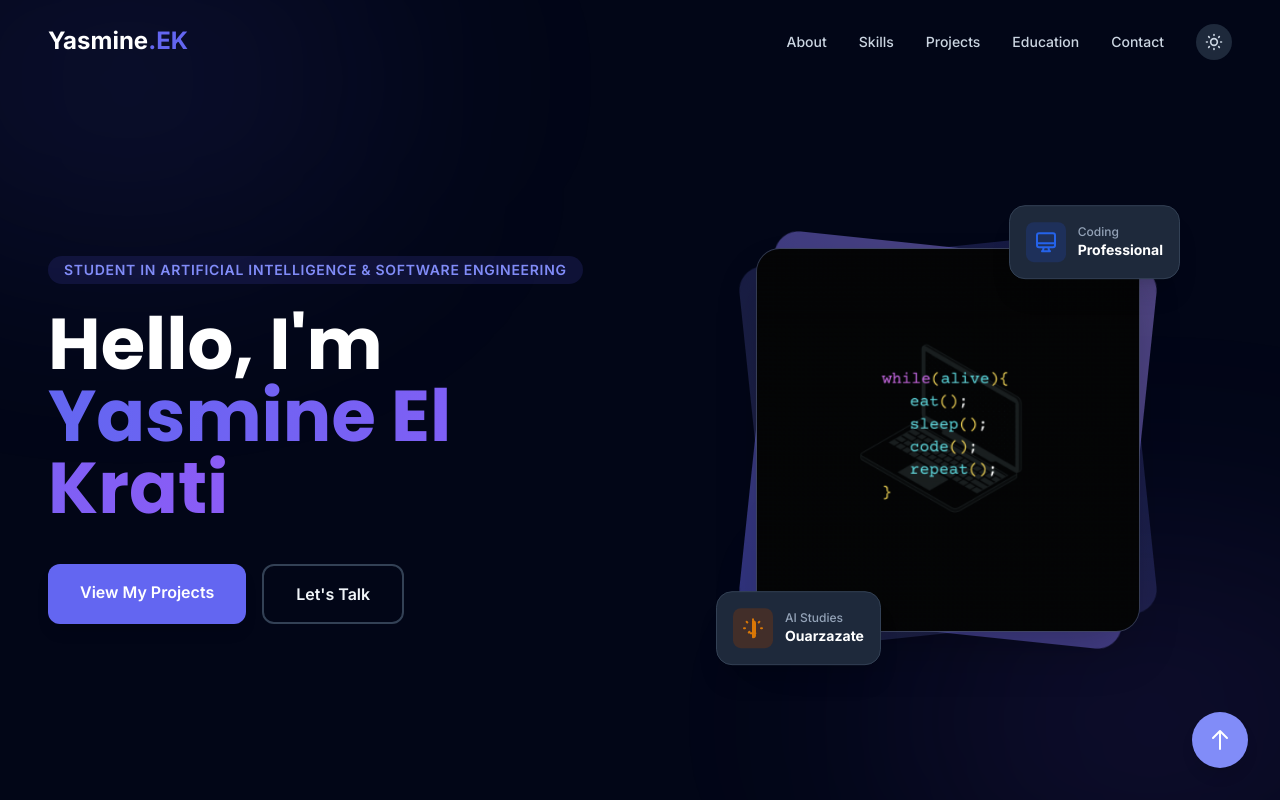
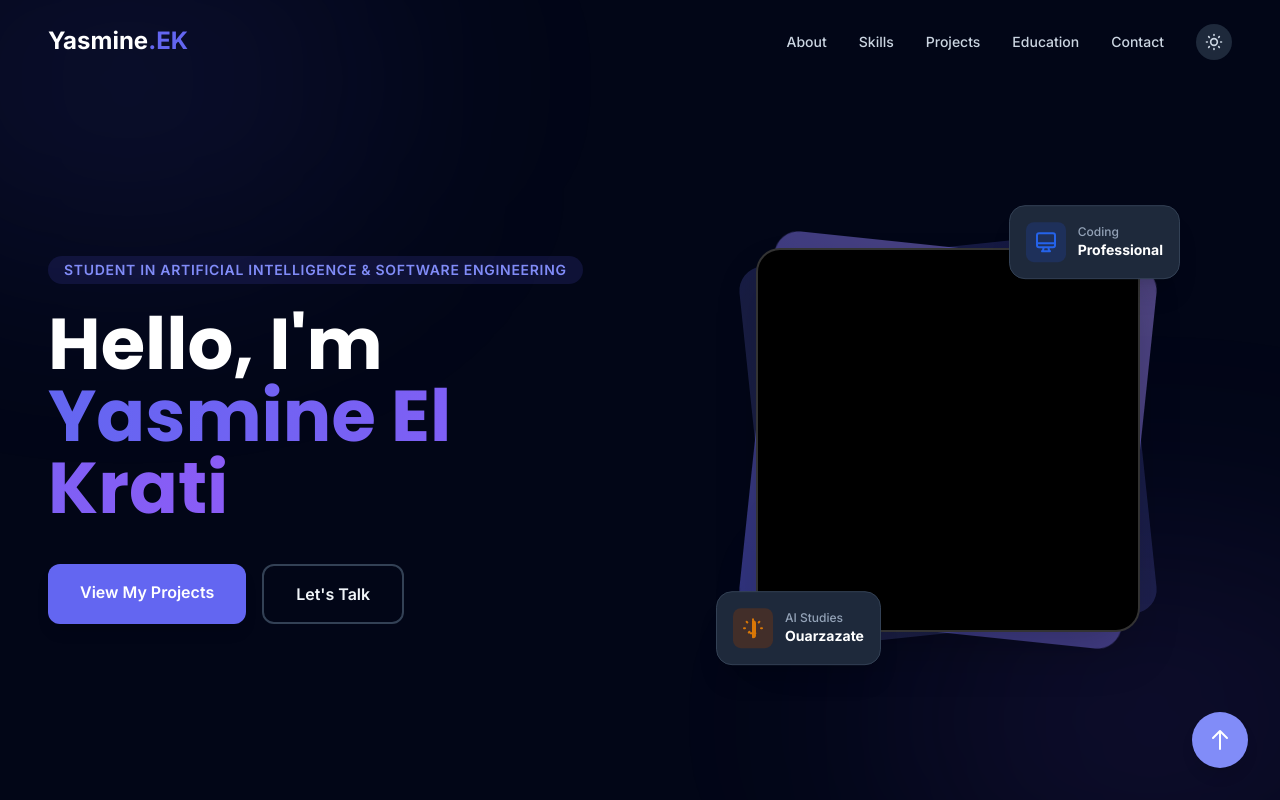
Before and after one commit to Yasmine-El-krati/my-potfolio, a React (Vite) app: page / in a window 1280 px wide. Shown: the top 800 px of the page. Built offline with nearby package versions, Linux system fonts and the light colour scheme.

Commit message:
Update Hero.tsx
Replaced image container with a black background div.

```diff
--- a/components/Hero.tsx
+++ b/components/Hero.tsx
@@ -44,13 +44,9 @@ const Hero: React.FC = () => {
               <div className="absolute inset-0 bg-gradient-to-tr from-primary-light to-violet-400 rounded-3xl rotate-6 animate-pulse opacity-20"></div>
               <div className="absolute inset-0 bg-gradient-to-bl from-primary-light to-indigo-400 rounded-3xl -rotate-6 opacity-20"></div>
 
-              <div className="relative w-full h-full rounded-3xl overflow-hidden glass-card shadow-2xl flex items-center justify-center border-2 border-white/20">
-                <img
-                  src="/Screenshot 2026-07-19 011442.png"
-                   alt={PERSONAL_DETAILS.name}
-                  className="w-full h-full object-cover transform hover:scale-110 transition-transform duration-700"
-                />
-              </div>
+
+               <div className="relative w-full h-full rounded-3xl overflow-hidden bg-black shadow-2xl flex items-center justify-center border-2 border-white/20">
+</div>
 
               {/* Float badges */}
               <div className="absolute -top-6 -right-6 md:-top-10 md:-right-10 animate-float">
```
